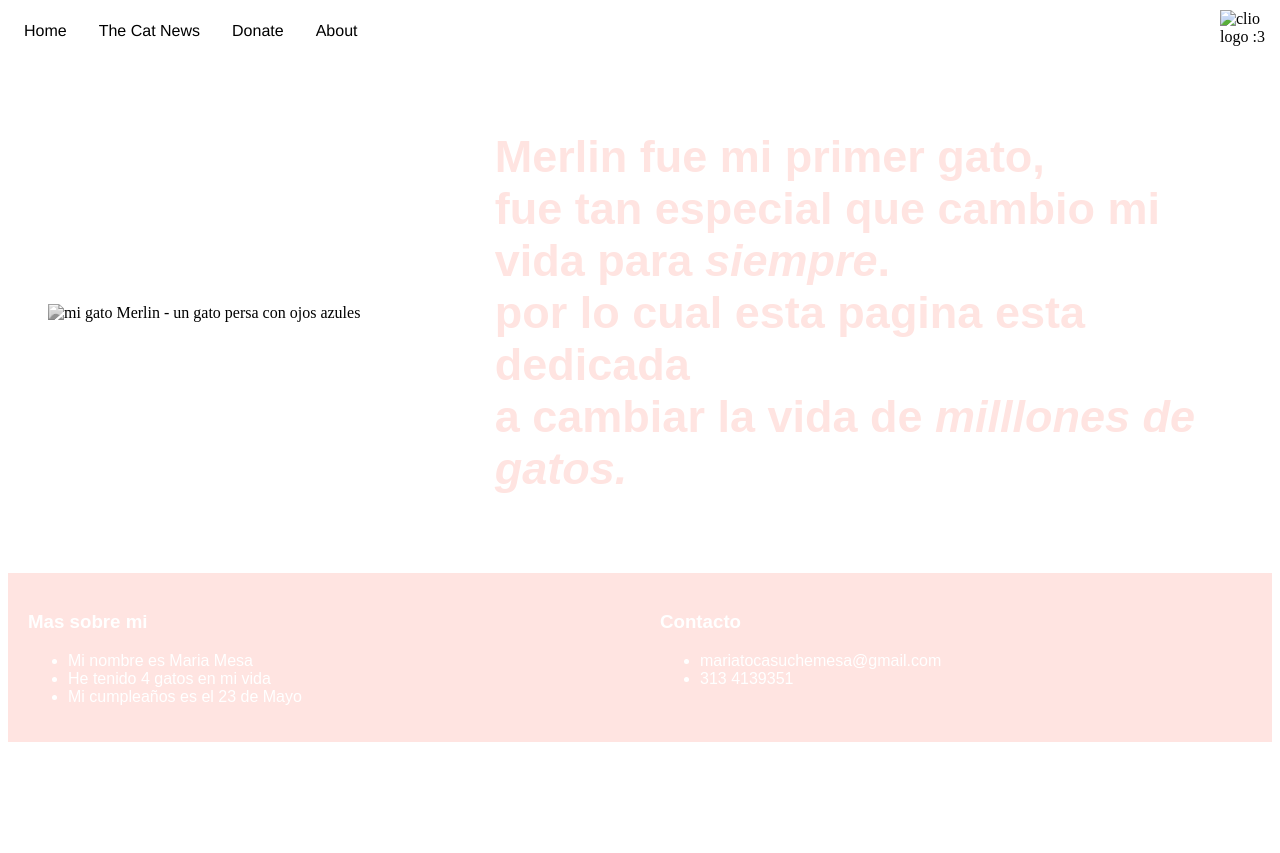
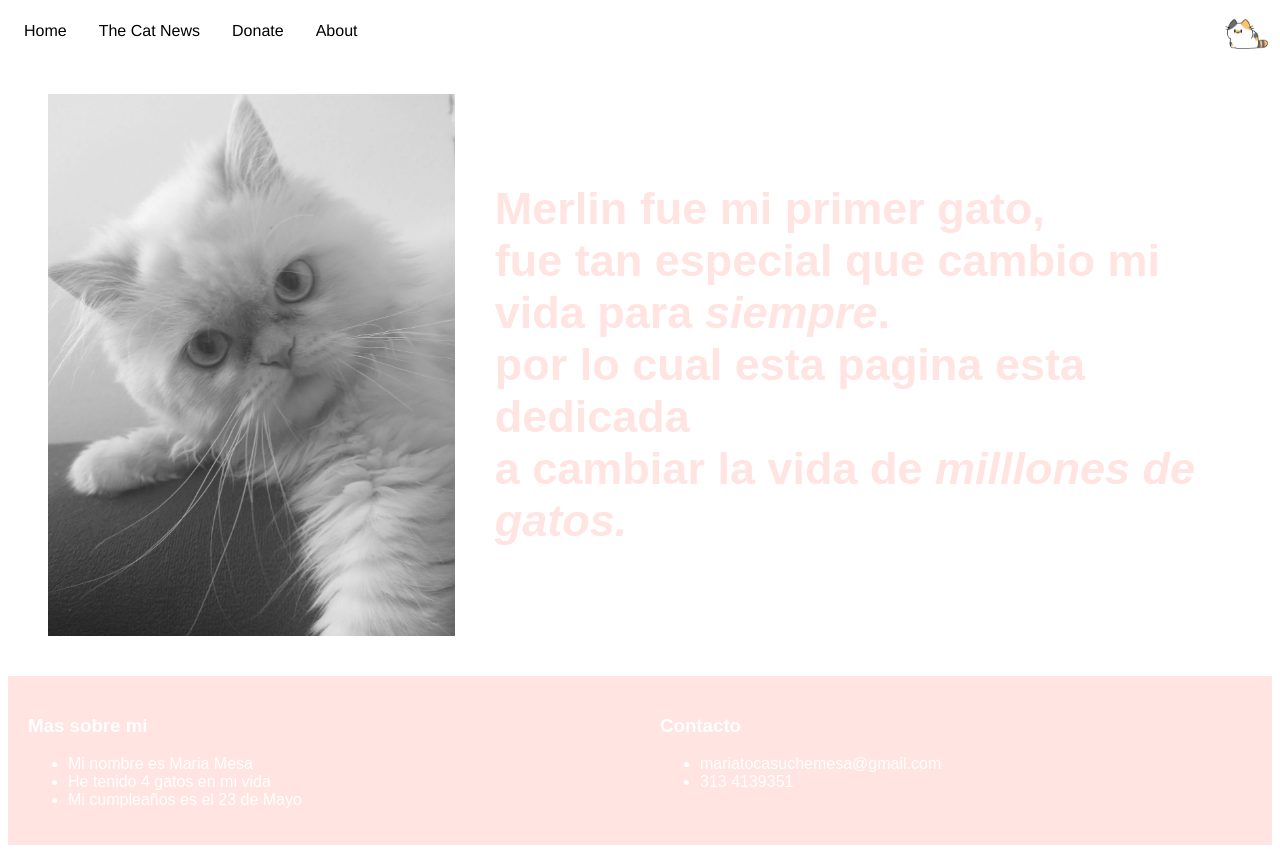
Before and after one commit to MariaMesa2305/Clio, a plain HTML site: page about.html in a window 1280 px wide. Before the commit the page ends 800 px from the top, so only its background shows below. Drawn offline with Linux system fonts and the light colour scheme.

Commit message:
Update about.html

```diff
--- a/about.html
+++ b/about.html
@@ -4,7 +4,7 @@
     <meta charset="UTF-8">
     <meta name="viewport" content="width=device-width, initial-scale=1.0">
     <title>About</title>
-    <link rel="icon" type="image/png" href="/assets/merlin.png"/>
+    <link rel="icon" type="image/png" href="merlin.png"/>
     <style>
         .pinkNavegador{
     overflow: hidden;
@@ -141,11 +141,11 @@ footer .part2 {
         <a href="about.html">About</a>
     </div>
     <div>
-        <img src="../assets/mochi.png" alt="clio logo :3" class="logo">
+        <img src="mochi.png" alt="clio logo :3" class="logo">
     </div>
     <div class="aboutCatcat">
     <div class="cajita">
-        <img src="../assets/Merlin.jpeg" alt="mi gato Merlin - un gato persa con ojos azules" id="catMerlin">
+        <img src="Merlin.jpeg" alt="mi gato Merlin - un gato persa con ojos azules" id="catMerlin">
         <div class="overlay">
             <div class="hola">Hola, <br>Me llamo Merlin!</div>
         </div>
@@ -157,14 +157,14 @@ footer .part2 {
     </div>
     </div>
     <div class="catwalk">
-        <img src="../assets/mochi.png" alt="Mochi" class="mochi">
-        <img src="../assets/harry.png" alt="Harry" class="harry">
-        <img src="../assets/mojito.png" alt="Mojito" class="mojito">
-        <img src="../assets/merlin.png" alt="Merlin" class="merlin">
-        <img src="../assets/mochi.png" alt="Mochi" class="mochii">
-        <img src="../assets/harry.png" alt="Harry" class="harryy">
-        <img src="../assets/mojito.png" alt="Mojito" class="mojitoo">
-        <img src="../assets/merlin.png" alt="Merlin" class="merlinn">
+        <img src="mochi.png" alt="Mochi" class="mochi">
+        <img src="harry.png" alt="Harry" class="harry">
+        <img src="mojito.png" alt="Mojito" class="mojito">
+        <img src="merlin.png" alt="Merlin" class="merlin">
+        <img src="mochi.png" alt="Mochi" class="mochii">
+        <img src="harry.png" alt="Harry" class="harryy">
+        <img src="mojito.png" alt="Mojito" class="mojitoo">
+        <img src="merlin.png" alt="Merlin" class="merlinn">
     </div>
     <footer>
         <div class="footer-container">
```
